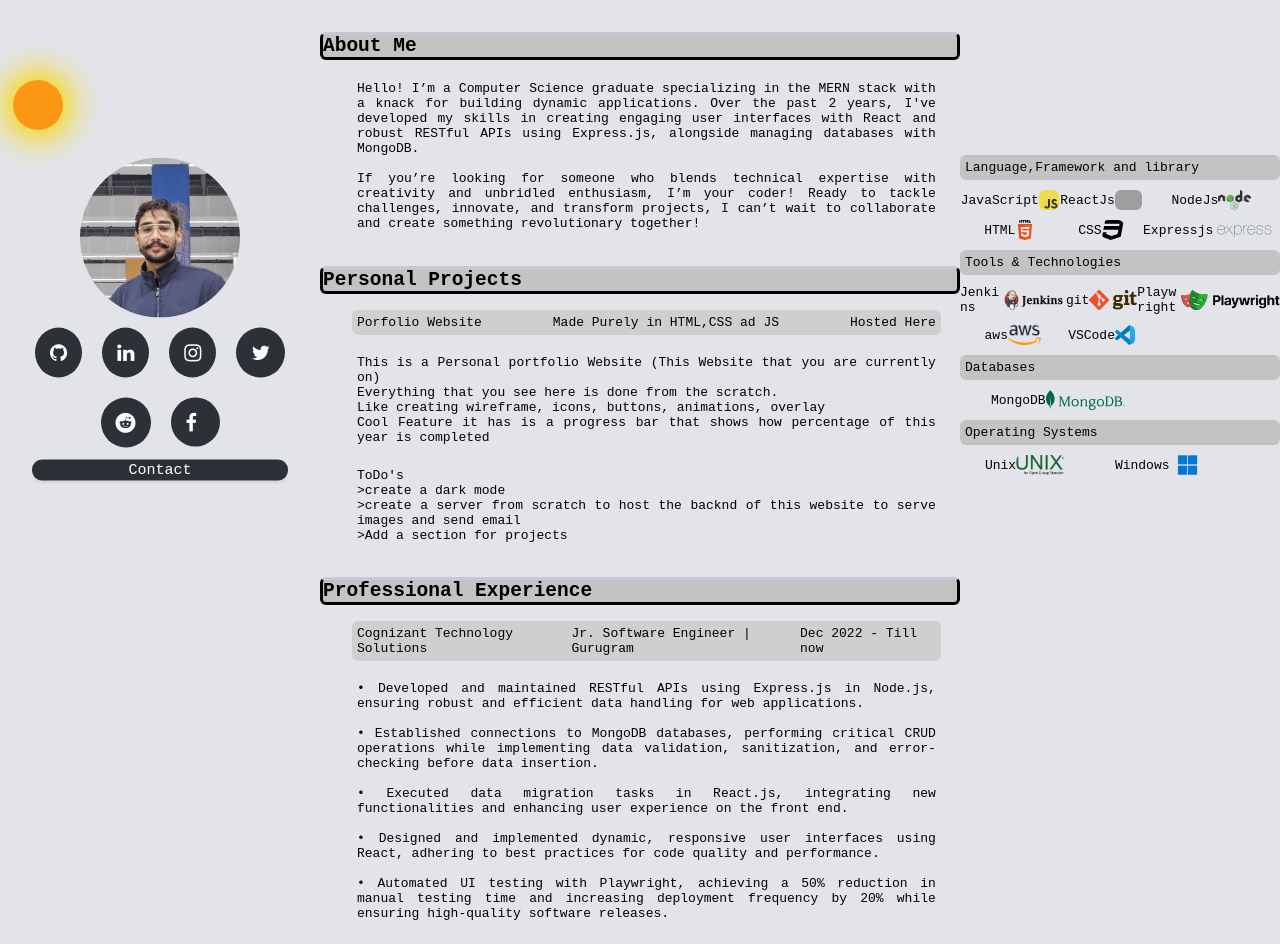
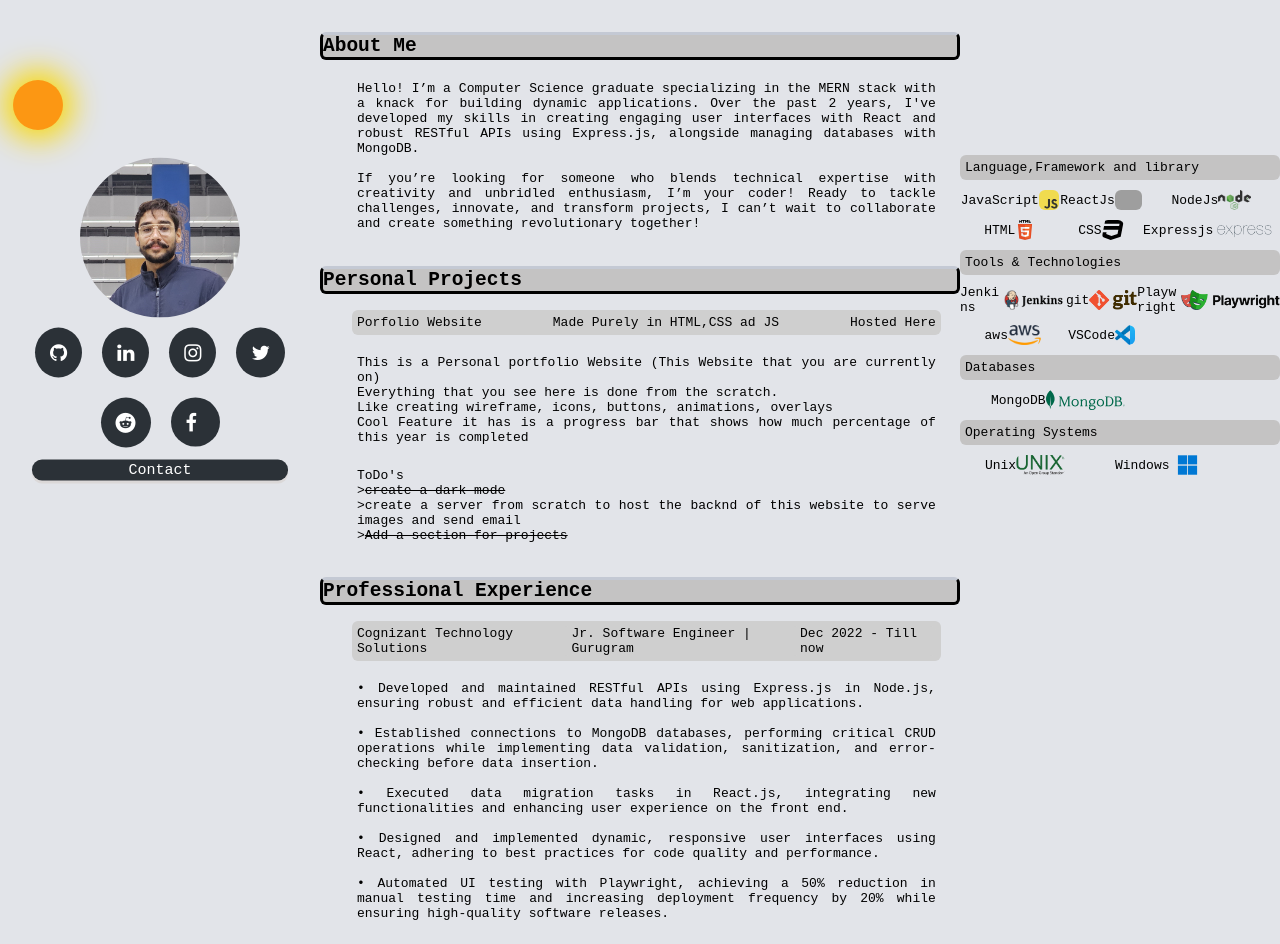
Before and after one commit to shubnit12/shubnit12.github.io, a plain HTML site: page index.html in a window 1280 px wide. Shown: the top 944 px of the page. Drawn offline with Linux system fonts and the light colour scheme; grey boxes are pictures that could not be loaded.

Commit message:
Update index.html

```diff
--- a/index.html
+++ b/index.html
@@ -348,7 +348,11 @@ footer {
     top: 10%;
   }
 }
-
+#progressBarHover:hover {
+  cursor: pointer;
+  background-color: #858585;
+  transition: background-color 0.5s;
+}
 @media (max-width: 800px) {
   .leftSide,
   .rightSide,
@@ -465,13 +469,13 @@ footer {
         <p>
           This is a Personal portfolio Website (This Website that you are currently on)<br>
           Everything that you see here is done from the scratch.<br>
-          Like creating wireframe, icons, buttons, animations, overlay<br>
-          Cool Feature it has is a progress bar that shows how percentage of this year is completed<br>
+          Like creating wireframe, icons, buttons, animations, overlays<br>
+          Cool Feature it has is a <span id="progressBarHover" onclick='document.querySelector(".innerCurrentPercentage").scrollIntoView(false)' ">progress bar</span>  that shows how much percentage of this year is completed<br>
         </p>
         <p>ToDo's<br>
-        >create a dark mode<br>
+        ><s>create a dark mode</s><br>
         >create a server from scratch to host the backnd of this website to serve images and send email<br>
-        >Add a section for projects<br>
+        ><s>Add a section for projects</s><br>
         </p>
 
         <h2 id="articleHeadings">Professional Experience</h2>
```
